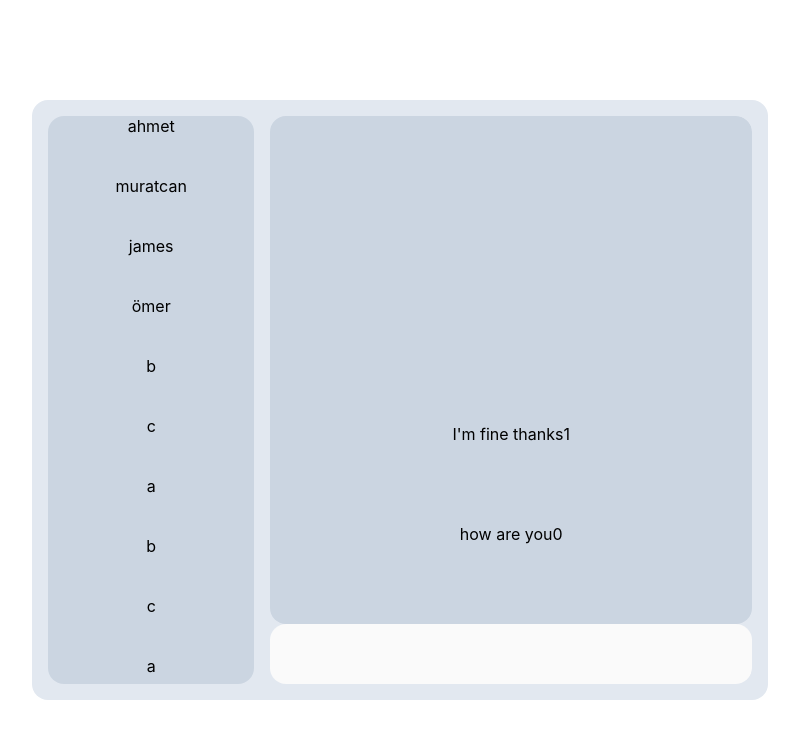
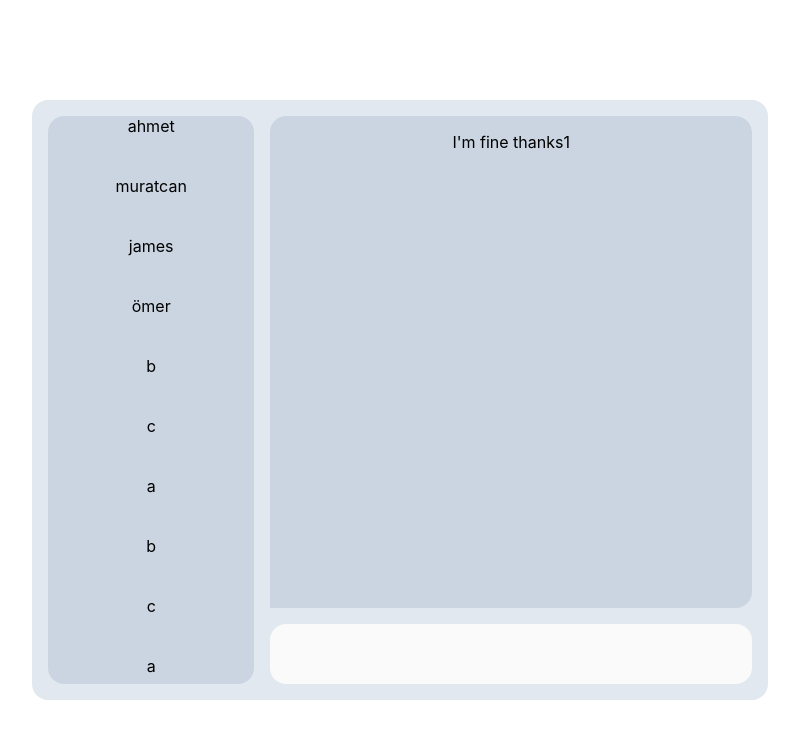
Before and after one commit to chmasgun/glov-chat-case-assignment, a React (Create React App) app in the folder my-app/: page / in a window 1280 px wide. Shown: the top 738 px of the page, without its empty margins (240-1039 px from the left). Built offline with nearby package versions, Linux system fonts and the light colour scheme.

Commit message:
fixes overflow of too many messages
by adding extra container and overflow auto

```diff
--- a/my-app/src/components/ChatUIContainer.tsx
+++ b/my-app/src/components/ChatUIContainer.tsx
@@ -33,6 +33,7 @@ const ChatUIContainer: React.FC<ChatUIContainerProps> = () => {
        padding: 1rem;
        display:grid;
        grid-template-columns: 3fr 7fr;
+       grid-template-rows: minmax(0, 1fr);
        gap: 1rem;
         @media (max-width: 768px) {
             min-width: calc(200% - 2rem);
--- /dev/null
+++ b/my-app/src/components/Message.tsx
@@ -0,0 +1,40 @@
+import React from 'react';
+import styled from 'styled-components';
+
+type MessageProps = {
+    // Add your props here
+    message: [string,number]
+};
+
+
+const Message: React.FC<MessageProps> = ({ message }) => {
+
+    // second arguments defines the sender, either we sent it or received
+
+
+
+    // Each individual message
+    const MessageDiv = styled.div`
+        overflow:clip;
+        display:flex;
+        height: 500px;
+        flex-direction: column;
+        border-radius: 0 1rem 1rem 0;
+
+        @media (max-width: 768px) {
+            width: 100%;
+            }
+
+        `;
+
+
+
+    return (
+        <MessageDiv>
+            {message}
+
+        </MessageDiv>
+    );
+};
+
+export default Message;
--- a/my-app/src/components/MessagingScreenContainer.tsx
+++ b/my-app/src/components/MessagingScreenContainer.tsx
@@ -1,5 +1,7 @@
 import React from 'react';
 import styled from 'styled-components';
+import Message from './Message';
+
 
 type MessagingScreenContainerProps = {
     // Add your props here
@@ -12,11 +14,12 @@ const MessagingScreenContainer: React.FC<MessagingScreenContainerProps> = ({ mes
     // The main messaging part on the right side.
     // This is the outer div that keeps texting area and messages together
     const MessagingContainerOuterDiv = styled.div`
-        overflow:clip;
+
         display:flex;
         flex-direction: column;
         border-radius: 0 1rem 1rem 0;
-
+        overflow:clip;
+        gap: 1rem;
         @media (max-width: 768px) {
             width: 100%;
             }
@@ -26,17 +29,29 @@ const MessagingScreenContainer: React.FC<MessagingScreenContainerProps> = ({ mes
     // This is the messages container
     const MessagingContainerDiv = styled.div`
         flex:1;
-        overflow:clip;
+         border-radius: 0 1rem 1rem 0;
+        overflow:auto;
+        @media (max-width: 768px) {
+            width: 100%;
+        }
+
+    `;
+
+    const MessagingContainerOverflowingDiv = styled.div`
+
+
         display:flex;
         flex-direction: column-reverse;
         background-color: rgb(203 213 225);
         border-radius: 1rem;
+        padding: 1rem;
 
         @media (max-width: 768px) {
             width: 100%;
         }
 
     `;
+
     // This is the text area (will change, need details)
     const TextingArea = styled.div`
         height: 60px;
@@ -48,9 +63,11 @@ const MessagingScreenContainer: React.FC<MessagingScreenContainerProps> = ({ mes
     return (
         <MessagingContainerOuterDiv>
             <MessagingContainerDiv>
-                {
-                    messages.map(x => <div style={{ height: "100px" }}>{x}</div>)
-                }
+                <MessagingContainerOverflowingDiv>
+                    {
+                        messages.map(x => <Message message={x} />)
+                    }
+                </MessagingContainerOverflowingDiv>
             </MessagingContainerDiv>
             <TextingArea></TextingArea>
 
```
